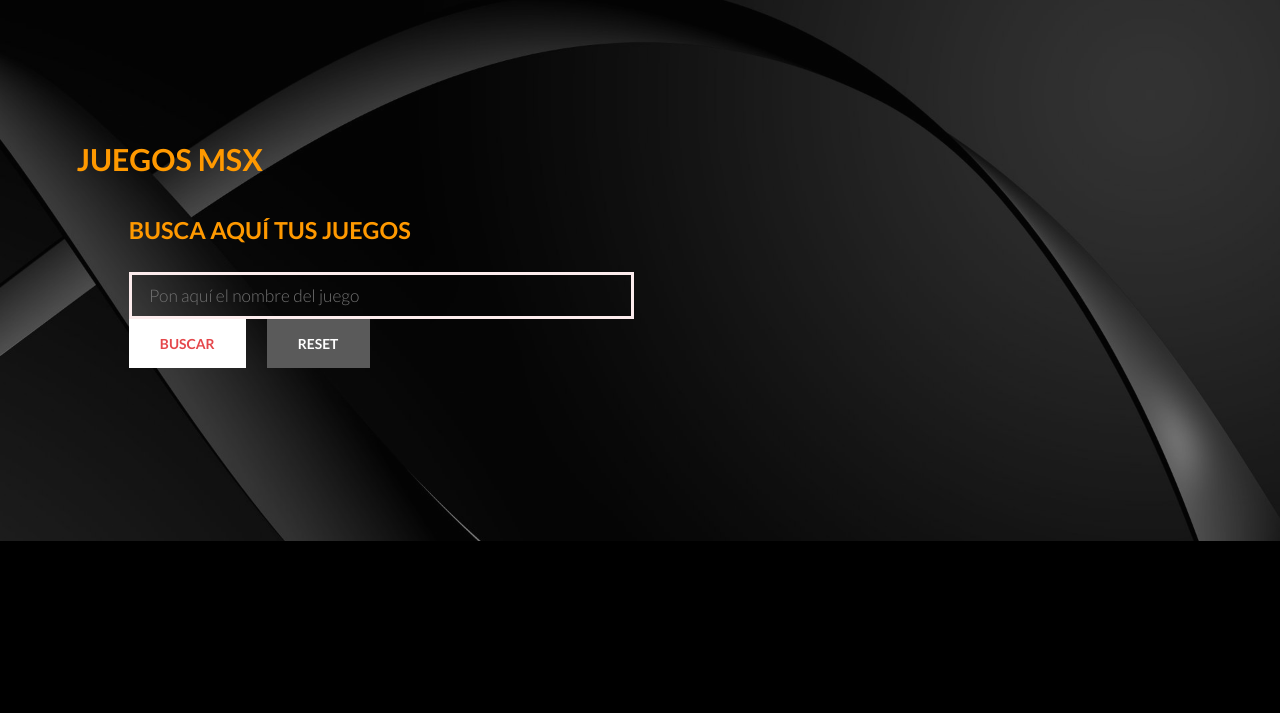
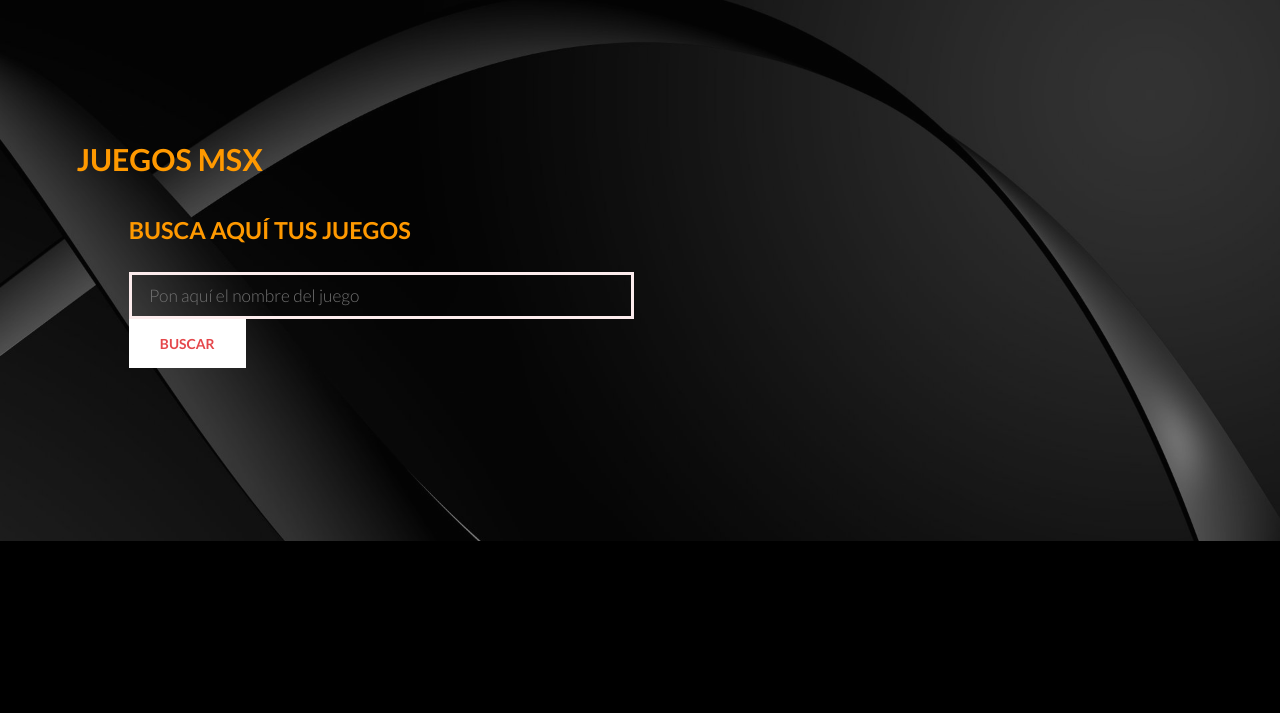
Before and after one commit to CeliaGMqrz/pagina_msx, a Flask app: page /juegos in a window 1280 px wide. Shown: the part 88-801 px from the top of the page. Run offline with Flask 2, Linux system fonts and the light colour scheme.

Commit message:
MeModificacion readme.md

```diff
--- a/templates/juegos.html
+++ b/templates/juegos.html
@@ -15,7 +15,6 @@
 						<div class="12u$">
 							<ul class="actions">
 								<li><input type="submit" value="Buscar" class="special" /></li>
-								<li><input type="reset" value="Reset" /></li>
 							</ul>
 						</div>
 					</div>
```
Also changed, not shown: README.md.
